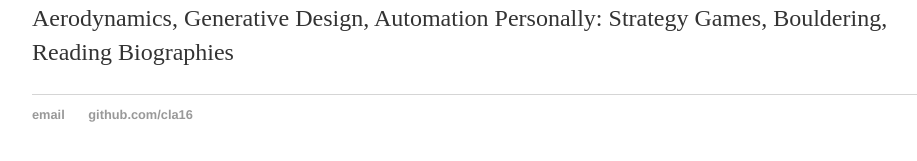
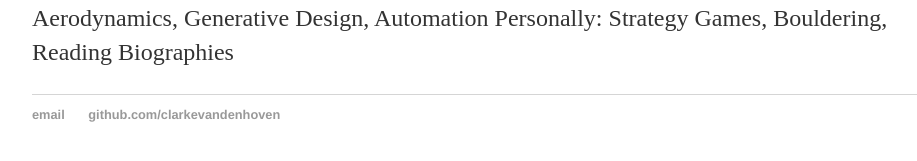
Before and after one commit to Cla16/Cla16.github.io, a Jekyll site: the page built from about/index.html, in a window 1280 px wide. Shown: the part 415-576 px from the top of the page, without its empty margins (160-1077 px from the left). Built offline with Jekyll 4.4.1, drawn with Linux system fonts in a browser that asks for light colours.

Commit message:
Update default.html

```diff
--- a/_layouts/default.html
+++ b/_layouts/default.html
@@ -22,7 +22,7 @@
 			<footer>
 	    		<ul>
 	        		<li><a href="mailto:clarkevandenhoven@gmail.com">email</a></li>
-	        		<li><a href="https://github.com/cla16">github.com/cla16</a></li>
+	        		<li><a href="https://github.com/clarkevandenhoven">github.com/clarkevandenhoven</a></li>
 				</ul>
 			</footer>
 		</body>
```
